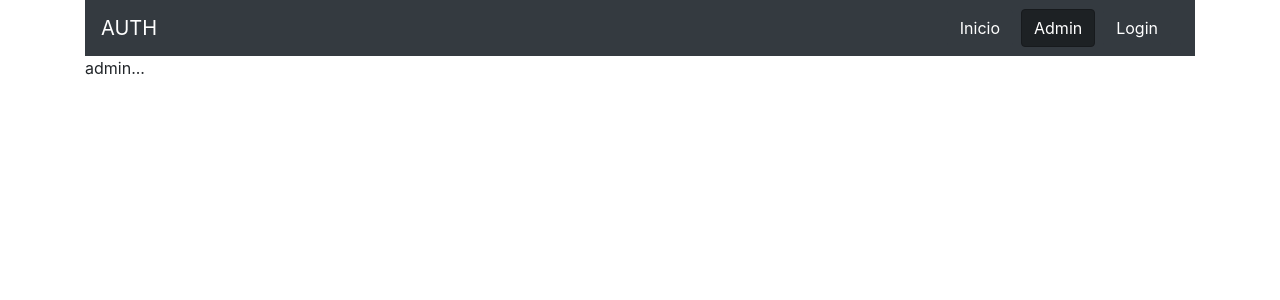
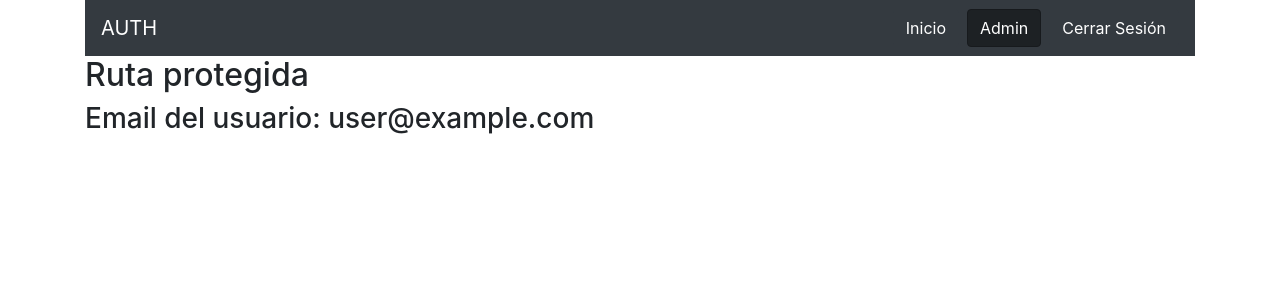
Before and after one commit to Pablo2e/React, a React (Create React App) app in the folder login-udemy-1/: page /admin in a window 1280 px wide. Shown: the top 300 px of the page. Built offline with nearby package versions, Linux system fonts and the light colour scheme; no server answers; sample sign-in values are in the browser's storage.

Commit message:
Redirigir rutas, rutas protegidas y cerrar sesión

```diff
--- a/login-udemy-1/src/App.jsx
+++ b/login-udemy-1/src/App.jsx
@@ -2,12 +2,28 @@
 import {BrowserRouter as Router, Switch, Route} from 'react-router-dom'
 import Navbar from './components/Navbar';
 import Login from './components/Login';
+import Admin from './components/Admin';
+import {auth} from './firebase'
 
 function App() {
-  return (
+
+  const[firebaseUser, setFirebaseUser] = React.useState(false)
+
+  React.useEffect(() =>{
+    auth.onAuthStateChanged(user => {
+      console.log(user)
+      if(user){
+        setFirebaseUser(user)
+      }else{
+        setFirebaseUser(null)
+      }
+    })
+  }, [])
+
+  return firebaseUser!== false ? (
     <Router>
       <div className="container">
-        <Navbar />
+        <Navbar firebaseUser={firebaseUser}/>
         <Switch>
           <Route path="/" exact>
             inicio...
@@ -16,12 +32,14 @@
             <Login />
           </Route>
           <Route path="/admin">
-            admin...
+            <Admin />
           </Route>
         </Switch>
       </div>
     </Router>
-  );
+  ) : (
+    <p>Cargando...</p>
+  )
 }
 
 export default App;
--- /dev/null
+++ b/login-udemy-1/src/components/Admin.jsx
@@ -0,0 +1,31 @@
+import React from 'react'
+import {auth} from '../firebase'
+import {withRouter} from 'react-router-dom'
+
+const Admin = (props) => {
+
+    const[user, setUser] = React.useState(null)
+
+    React.useEffect(() =>{
+        if (auth.currentUser){
+            console.log('Existe un usuario')
+            setUser(auth.currentUser)
+        } else {
+            console.log('No existe el usuario')
+            props.history.push('/login')
+        }
+    }, [props.history])
+
+    return (
+        <div>
+            <h2>Ruta protegida</h2>
+            {
+                user &&(
+                    <h3>Email del usuario: {user.email}</h3>
+                )
+            }
+        </div>
+    )
+}
+
+export default withRouter (Admin)
--- a/login-udemy-1/src/components/Login.jsx
+++ b/login-udemy-1/src/components/Login.jsx
@@ -1,12 +1,13 @@
 import React from 'react'
 import {auth, db} from '../firebase'
+import {withRouter} from 'react-router-dom'
 
-const Login = () => {
+const Login = (props) => {
 
     const [email, setEmail] = React.useState('')
     const [password, setPaswsword] = React.useState('')
     const [error, setError] = React.useState(null)
-    const [esRegistro, setEsRegistro] = React.useState(true)
+    const [esRegistro, setEsRegistro] = React.useState(false)
 
 
     const procesarDatos = e => {
@@ -40,6 +41,10 @@
         try {
             const res = await auth.signInWithEmailAndPassword(email, password)
             console.log(res.user)
+            setEmail('')
+            setPaswsword('')
+            setError(null)
+            props.history.push('/admin')
         } catch (error) {
             console.log(error)
             if(error.code==='auth/invalid-email'){
@@ -52,7 +57,7 @@
                 setError('Contraseña incorrecta')
             }
         }
-    }, [email, password])
+    }, [email, password, props.history])
 
     const registrar = React.useCallback(async() => {
         try {
@@ -64,7 +69,7 @@
             setEmail('')
             setPaswsword('')
             setError(null)
-
+            props.history.push('/admin')
         } catch (error) {
             console.log(error)
             if(error.code==='auth/invalid-email'){
@@ -74,7 +79,7 @@
                 setError('Email no registrado')
             }
         }
-    }, [email, password])
+    }, [email, password, props.history])
 
     return (
         <div className="mt-5">
@@ -128,4 +133,4 @@
     )
 }
 
-export default Login
+export default withRouter(Login)
--- a/login-udemy-1/src/components/Navbar.jsx
+++ b/login-udemy-1/src/components/Navbar.jsx
@@ -1,7 +1,16 @@
+import { auth } from '../firebase'
 import React from 'react'
 import {Link, NavLink} from 'react-router-dom'
+import {withRouter} from 'react-router-dom'
 
-const Navbar = () => {
+const Navbar = (props) => {
+
+    const cerrarSesion = () => {
+        auth.signOut()
+            .then(() => {
+                props.history.push('/login')
+            })
+    }
     return (
         <div className="navbar navbar-dark bg-dark">
             <Link className="navbar-brand" to="/">AUTH</Link>
@@ -10,16 +19,31 @@
                     <NavLink className="btn btn-dark mr-2" to="/" exact>
                         Inicio
                     </NavLink>
+                    {
+                        props.firebaseUser !== null ? (
                             <NavLink className="btn btn-dark mr-2" to="/admin">
                                 Admin
                             </NavLink>
+                        ) : null
+                    }
+                    {
+                        props.firebaseUser !== null ? (
+                        <button
+                            className="btn btn-dark"
+                            onClick={()=> cerrarSesion()}
+                        >
+                            Cerrar Sesión
+                        </button>
+                        ) : (
                             <NavLink className="btn btn-dark mr-2" to="/login">
                                 Login
                             </NavLink>
+                        )
+                    }
                 </div>
             </div>
         </div>
     )
 }
 
-export default Navbar
+export default withRouter(Navbar)
```
Lines whose indentation alone changed are shown as unchanged.
